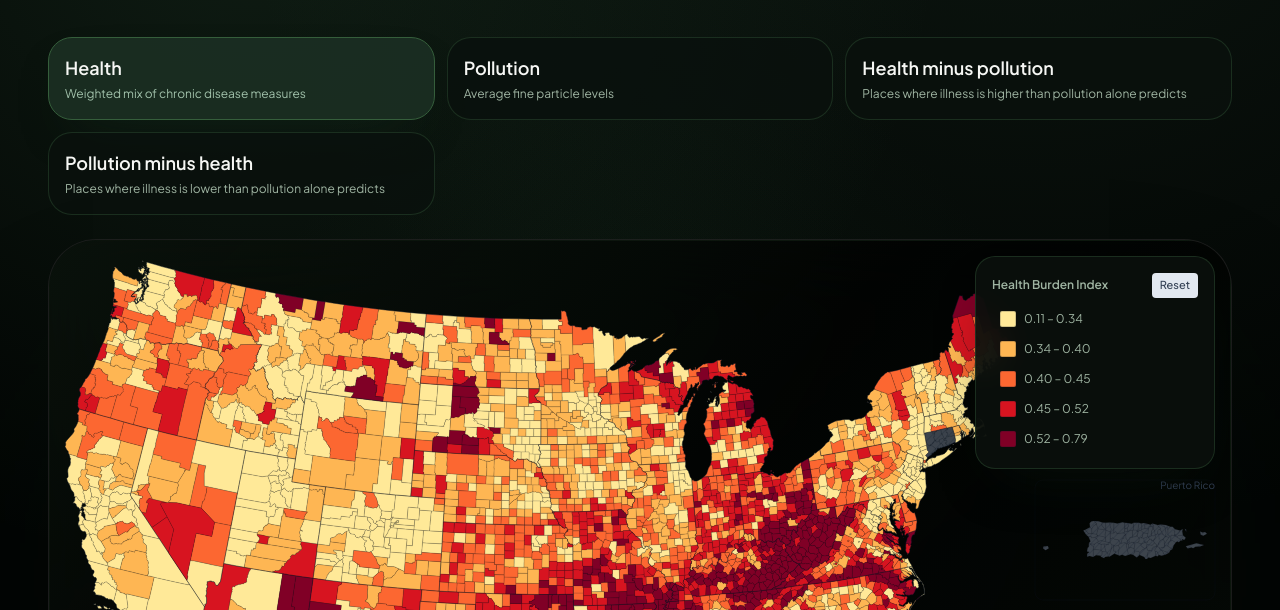
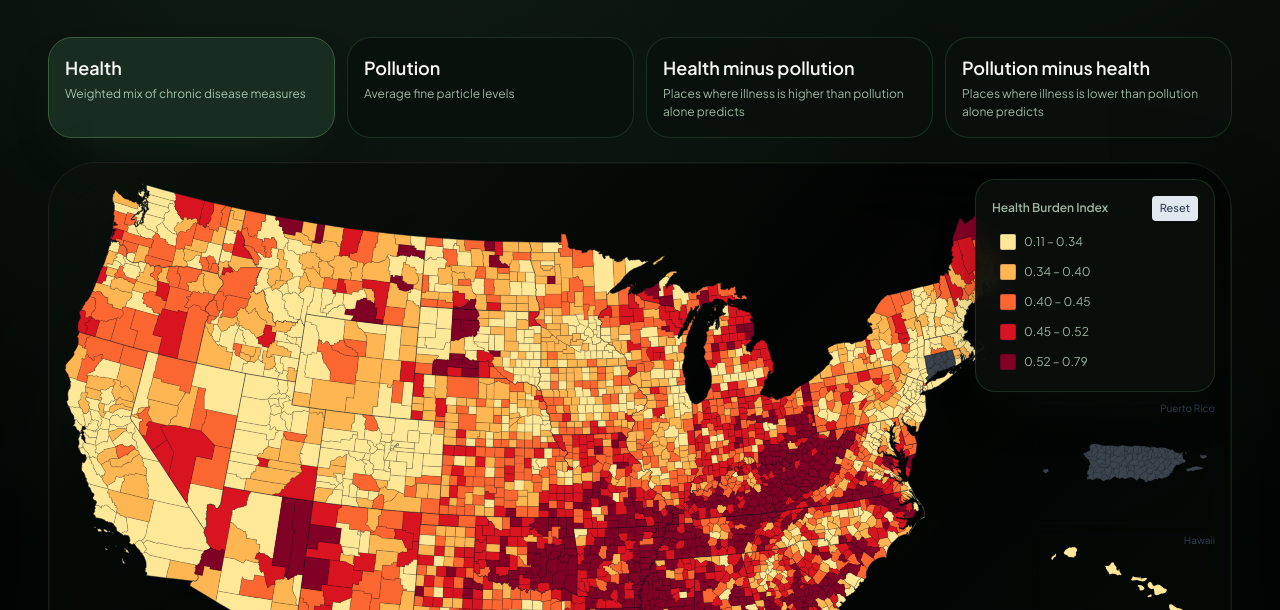
Before and after one commit to rhicksrad/AIR, a website built with Vite: page index.html in a window 1280 px wide. Shown: the part 190-800 px from the top of the page. Built offline with nearby package versions, Linux system fonts and the light colour scheme.

Commit message:
Make metric tabs display inline

```diff
--- a/src/styles.css
+++ b/src/styles.css
@@ -156,20 +156,16 @@
 }
 
 .metric-tabs {
-  display: grid;
+  display: flex;
   gap: 0.75rem;
-}
-
-@media (min-width: 640px) {
-  .metric-tabs {
-    grid-template-columns: repeat(3, minmax(0, 1fr));
-  }
 }
 
 .metric-tab {
   display: flex;
   flex-direction: column;
   gap: 0.25rem;
+  flex: 1 1 0%;
+  min-width: 0;
   border-radius: 1.5rem;
   border: 1px solid var(--border-soft);
   background: rgba(10, 17, 13, 0.85);
```
